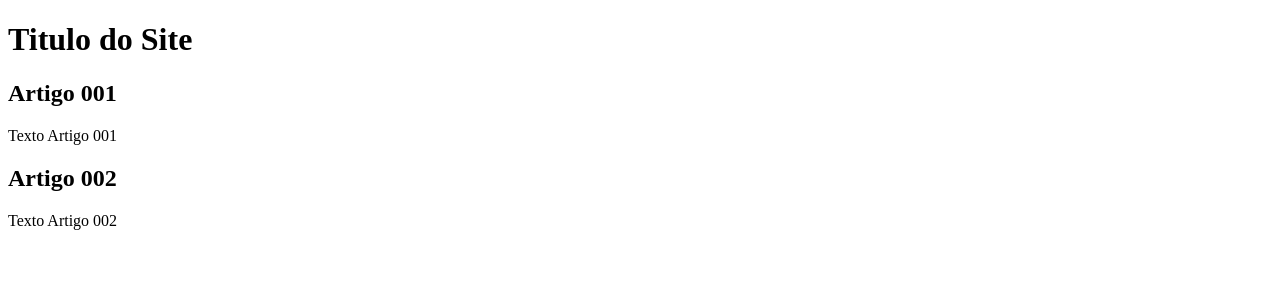
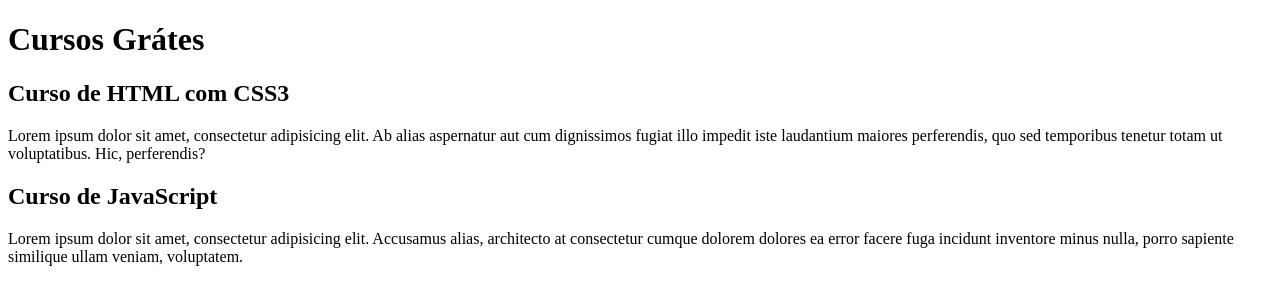
Before and after one commit to jjosejr/projeto-site, a plain HTML site: page index.html in a window 1280 px wide. Drawn offline with Linux system fonts and the light colour scheme.

Commit message:
comecei a escrever conteudo

```diff
--- a/index.html
+++ b/index.html
@@ -9,16 +9,20 @@
 </head>
 <body>
 <main>
-        <h1>Titulo do Site</h1>
+    <h1>Cursos Grátes</h1>
 </main>
 <header>
     <article>
-            <h2>Artigo 001</h2>
-            <p>Texto Artigo 001</p>
+        <h2>Curso de HTML com CSS3</h2>
+        <p>Lorem ipsum dolor sit amet, consectetur adipisicing elit. Ab alias aspernatur aut cum dignissimos fugiat illo
+            impedit iste laudantium maiores perferendis, quo sed temporibus tenetur totam ut voluptatibus. Hic,
+            perferendis?</p>
     </article>
     <article>
-            <h2>Artigo 002</h2>
-            <p>Texto Artigo 002</p>
+        <h2>Curso de JavaScript</h2>
+        <p>Lorem ipsum dolor sit amet, consectetur adipisicing elit. Accusamus alias, architecto at consectetur cumque
+            dolorem dolores ea error facere fuga incidunt inventore minus nulla, porro sapiente similique ullam veniam,
+            voluptatem.</p>
     </article>
 </header>
 </body>
```
Lines whose indentation alone changed are shown as unchanged.
